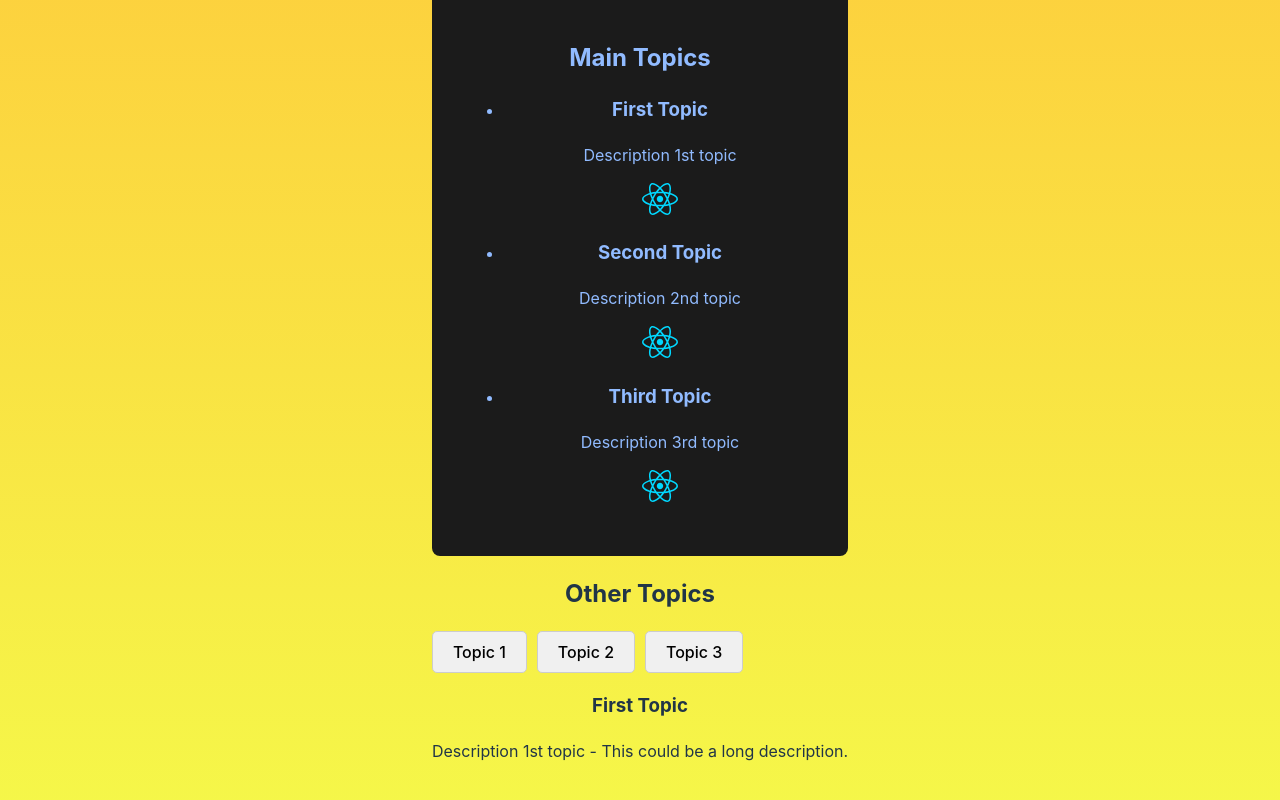
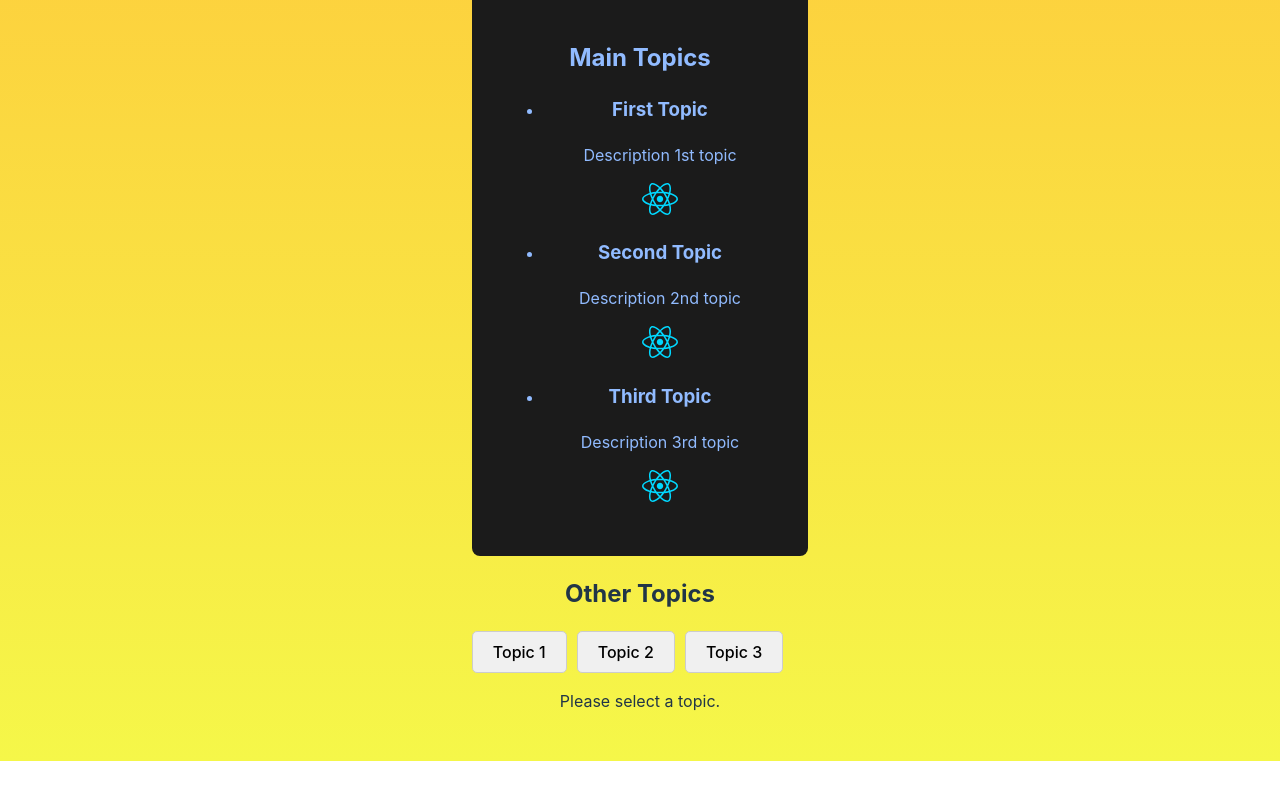
Before and after one commit to AndreaDeBlasio95/01-React-Starter, a React (Vite) app in the folder first-react-app/: page / in a window 1280 px wide. Shown: the part 288-1088 px from the top of the page. After the commit the page ends 1049 px from the top, so only its background shows below. Built offline with nearby package versions, Linux system fonts and the light colour scheme.

Commit message:
rendering content conditionally

```diff
--- a/first-react-app/src/App.jsx
+++ b/first-react-app/src/App.jsx
@@ -12,7 +12,7 @@
   // Rule 1: Only call hooks inside of Component Functions
   // Rule 2: Only call hooks on the top level
 
-  const [selectedTopic, setSelectedTopic] = useState("topic_1");
+  const [selectedTopic, setSelectedTopic] = useState();
   // Breakdown of the above line:
   // const [counter, setCounter] = useState(0);
   // we can think of useState as a function that returns an array with two elements:
@@ -23,6 +23,15 @@
     console.log(selectedTopic);
   }
 
+  let tabContent = <p>Please select a topic.</p>;
+  if (selectedTopic) {
+    tabContent = (
+      <div>
+        <h3>{EXAMPLES[selectedTopic].title}</h3>
+        <p>{EXAMPLES[selectedTopic].description}</p>
+      </div>
+    );
+  }
   return (
     <div>
       <Header />
@@ -52,10 +61,7 @@
               Topic 3
             </TabButton>
           </menu>
-          <div>
-            <h3>{EXAMPLES[selectedTopic].title}</h3>
-            <p>{EXAMPLES[selectedTopic].description}</p>
-          </div>
+          {tabContent}
         </section>
       </main>
     </div>
```
